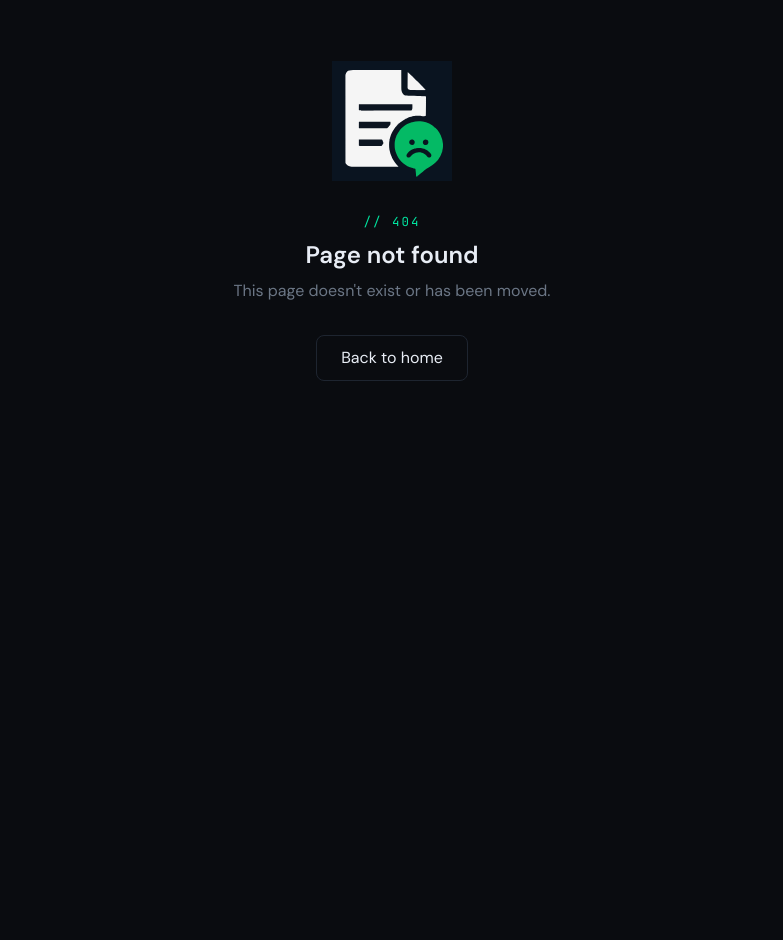
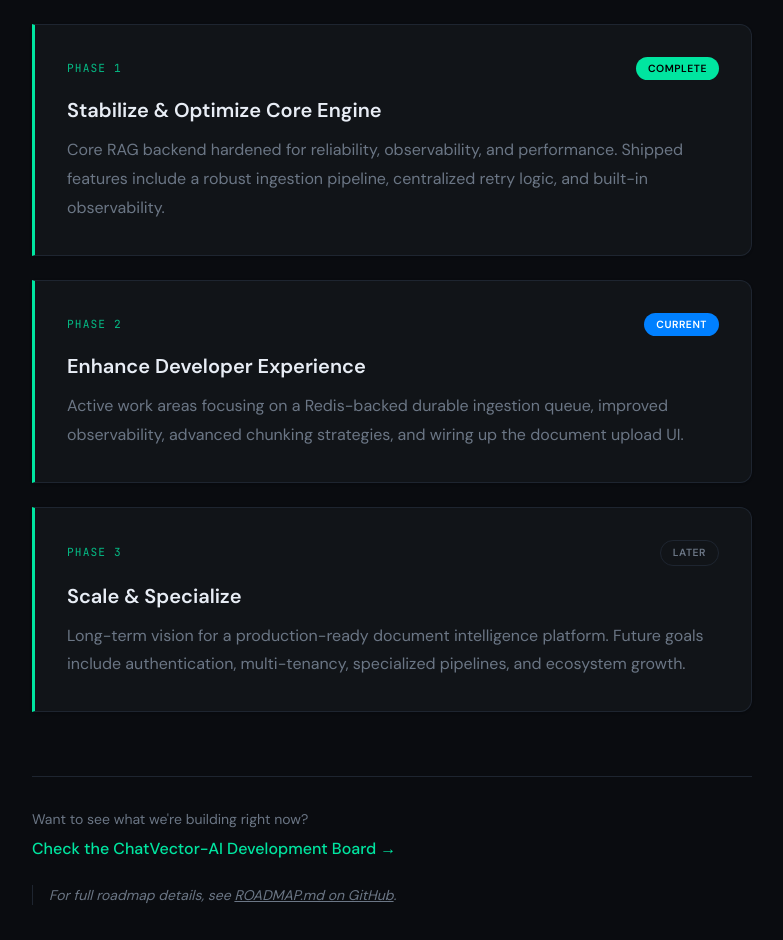
Before and after one commit to ariyibitomiwa611/chatvector-ai, a Next.js app in the folder frontend-demo/: page /roadmap in a window 1280 px wide. Before the commit this address had no page. Shown: the part 240-1180 px from the top of the page, without its empty margins (248-1031 px from the left). Before the commit the page ends 861 px from the top, so only its background shows below. Built offline with nearby package versions, Linux system fonts and the light colour scheme.

Commit message:
feat: add /roadmap page to frontend-demo site #203 (#207)
* feat: add roadmap page to frontend-demo

* feat(frontend): update phase descriptions and fix badge token

Signed-off-by: Sakshar Dhawan <sakshardhawanfzk@gmail.com>

---------

Signed-off-by: Sakshar Dhawan <sakshardhawanfzk@gmail.com>

```diff
--- /dev/null
+++ b/frontend-demo/app/roadmap/page.tsx
@@ -0,0 +1,92 @@
+import React from 'react';
+import Link from 'next/link';
+
+// Data for the Roadmap phases
+const phases = [
+  {
+    number: "Phase 1",
+    title: "Stabilize & Optimize Core Engine",
+    status: "Complete",
+    statusStyles: "bg-accent text-black",
+    description: "Core RAG backend hardened for reliability, observability, and performance. Shipped features include a robust ingestion pipeline, centralized retry logic, and built-in observability."
+  },
+  {
+    number: "Phase 2",
+    title: "Enhance Developer Experience",
+    status: "Current",
+    statusStyles: "bg-blue text-white",
+    description: "Active work areas focusing on a Redis-backed durable ingestion queue, improved observability, advanced chunking strategies, and wiring up the document upload UI."
+  },
+  {
+    number: "Phase 3",
+    title: "Scale & Specialize",
+    status: "Later",
+    statusStyles: "bg-surface text-muted border border-border",
+    description: "Long-term vision for a production-ready document intelligence platform. Future goals include authentication, multi-tenancy, specialized pipelines, and ecosystem growth."
+  }
+];
+
+export default function RoadmapPage() {
+  return (
+    <div className="min-h-screen bg-background text-foreground py-20 px-4">
+      <div className="max-w-[720px] mx-auto">
+
+        {/* Section Kicker - Mono styled as per requirements */}
+        <p className="font-mono text-[0.78rem] uppercase tracking-[2px] text-accent mb-4">
+          Future Outlook
+        </p>
+
+        <h1 className="text-4xl font-bold mb-12 tracking-tight">Project Roadmap</h1>
+
+        <div className="grid gap-6">
+          {phases.map((phase, i) => (
+            <section
+              key={i}
+              className="bg-surface border border-border border-l-[3px] border-l-accent p-8 rounded-r-xl shadow-sm"
+            >
+              <div className="flex items-center justify-between mb-4">
+                <span className="font-mono text-[0.7rem] uppercase tracking-widest text-accent/80">
+                  {phase.number}
+                </span>
+                <span className={`px-3 py-1 rounded-full text-[0.65rem] font-bold uppercase tracking-wider ${phase.statusStyles}`}>
+                  {phase.status}
+                </span>
+              </div>
+
+              <h3 className="text-xl font-semibold mb-3 text-foreground">
+                {phase.title}
+              </h3>
+
+              <p className="text-muted text-[1rem] leading-[1.8]">
+                {phase.description}
+              </p>
+            </section>
+          ))}
+        </div>
+
+        {/* Footer & Links Section */}
+        <div className="mt-16 pt-8 border-t border-border flex flex-col gap-6">
+          <div>
+            <p className="text-muted text-sm mb-2">Want to see what we&apos;re building right now?</p>
+            <Link
+              href="https://github.com/orgs/chatvector-ai/projects/1"
+              className="text-accent hover:text-accent/80 transition-colors font-medium inline-flex items-center gap-2"
+            >
+              Check the ChatVector-AI Development Board →
+            </Link>
+          </div>
+
+          <p className="text-muted text-sm italic border-l border-border pl-4">
+            For full roadmap details, see{" "}
+            <Link
+              href="https://github.com/chatvector-ai/chatvector-ai/blob/main/ROADMAP.md"
+              className="underline hover:text-foreground transition-colors"
+            >
+              ROADMAP.md on GitHub
+            </Link>.
+          </p>
+        </div>
+      </div>
+    </div>
+  );
+}
```
